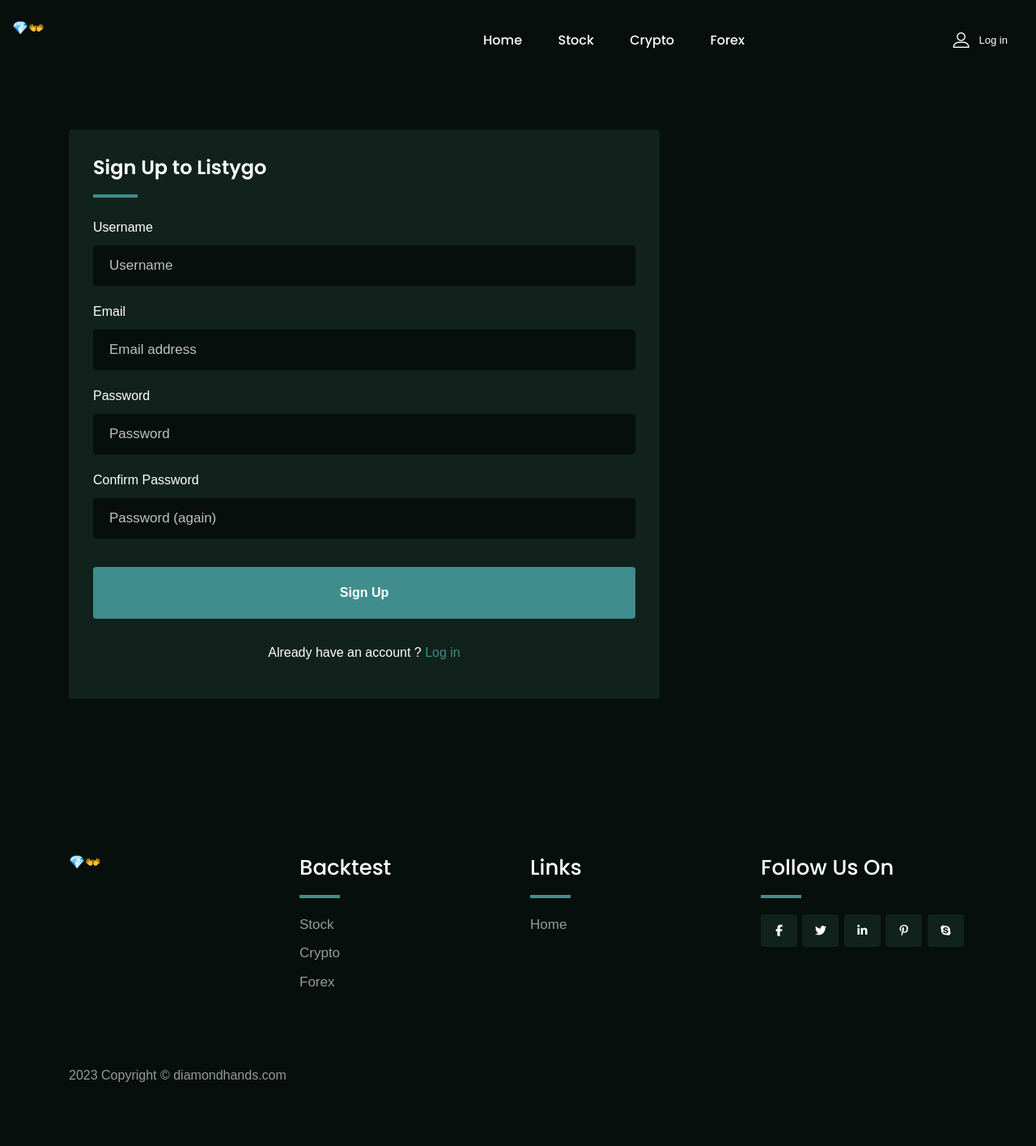
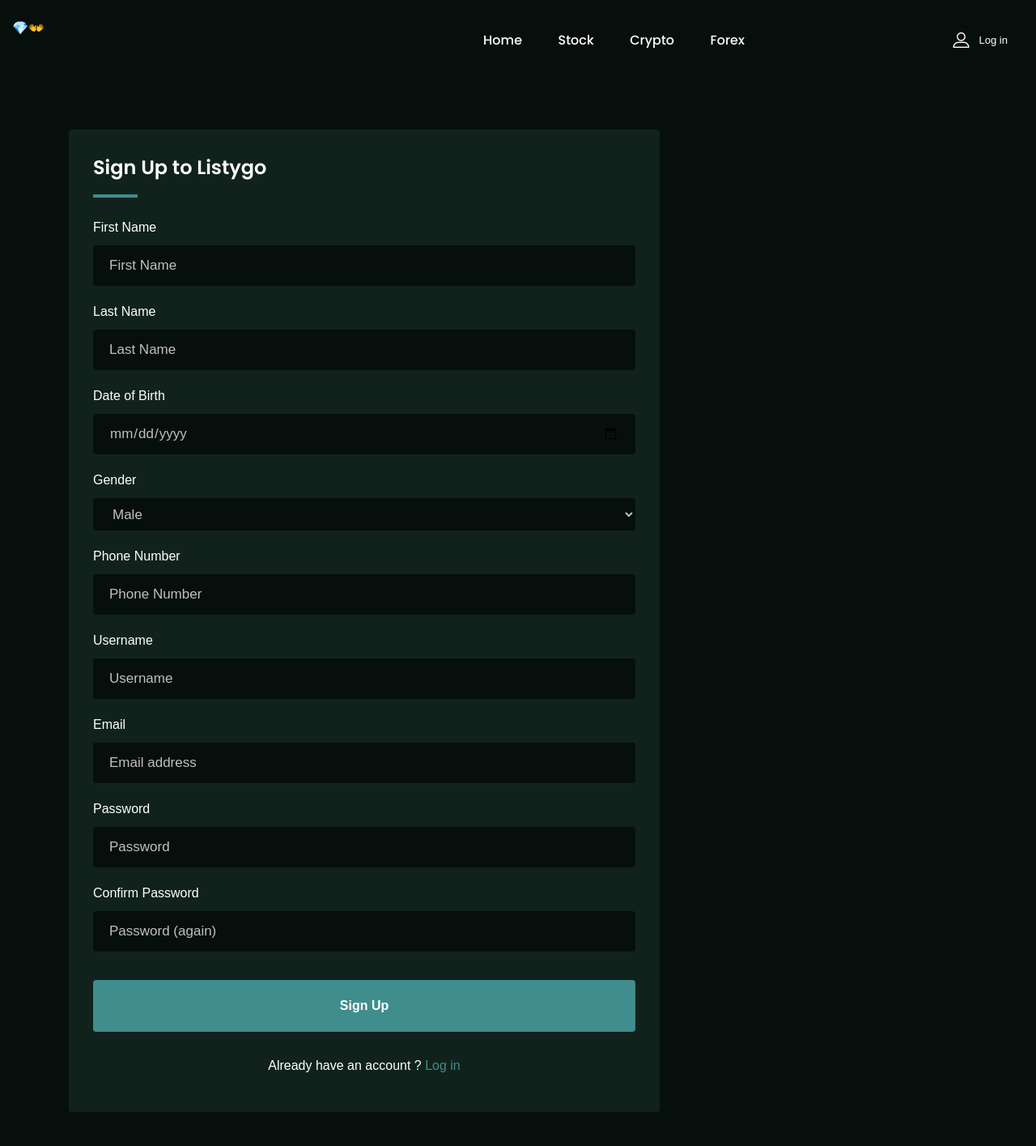
Before and after one commit to hersh29/diamond-hands, a Django app: page /accounts/signup/ in a window 1280 px wide. Shown: the top 1415 px of the page at 81% size. Before the commit the page ends 1336 px from the top, so only its background shows below. Run offline with Django 5.2, Linux system fonts and the light colour scheme; some libraries are stand-ins or nearby versions.

Commit message:
added basic login and signup form

```diff
--- a/backtest/forms.py
+++ b/backtest/forms.py
@@ -1,3 +1,4 @@
+from allauth.account.forms import SignupForm
 from django import forms
 
 from .models import Stock
@@ -102,3 +103,44 @@ class FutureTestForm(forms.Form):
             }
         )
     )
+
+
+class CustomSignupForm(SignupForm):
+    first_name = forms.CharField(
+        max_length=30,
+        label="First Name",
+        widget=forms.TextInput(attrs={"placeholder": "First Name"}),
+    )
+    last_name = forms.CharField(
+        max_length=30,
+        label="Last Name",
+        widget=forms.TextInput(attrs={"placeholder": "Last Name"}),
+    )
+    date_of_birth = forms.DateField(
+        label="Date of Birth",
+        widget=forms.DateInput(attrs={"type": "date", "placeholder": "Date of Birth"}),
+    )
+    gender = forms.ChoiceField(
+        choices=[("M", "Male"), ("F", "Female")],
+        label="Gender",
+        widget=forms.Select(
+            attrs={
+                "style": "background: #070F0C !important; color: #c0c0c0 !important; height: 40px; box-shadow:none !important;"
+            }
+        ),
+    )
+    phone_number = forms.CharField(
+        max_length=15,
+        label="Phone Number",
+        widget=forms.TextInput(attrs={"placeholder": "Phone Number"}),
+    )
+
+    def save(self, request):
+        user = super(CustomSignupForm, self).save(request)
+        user.first_name = self.cleaned_data["first_name"]
+        user.last_name = self.cleaned_data["last_name"]
+        user.date_of_birth = self.cleaned_data["date_of_birth"]
+        user.gender = self.cleaned_data["gender"]
+        user.phone_number = self.cleaned_data["phone_number"]
+        user.save()
+        return user
--- a/backtest/templates/base.html
+++ b/backtest/templates/base.html
@@ -112,9 +112,15 @@
                                             <i class="flaticon-profile"></i>Login
                                         </button> {% endcomment %}
                                     </li>
-                                     <li>
-                                        <a  href="{% url 'home' %}" class="ghost-btn"  ><i class="flaticon-profile"></i>Log in</a>
+                                    {% if user.is_authenticated %}
+                                    <li>
+                                        <a href="#" class="ghost-btn"><i class="flaticon-profile"></i>{{ user.username }}</a>
                                     </li>
+                                {% else %}
+                                    <li>
+                                        <a href="{% url 'account_login' %}" class="ghost-btn"><i class="flaticon-profile"></i>Log in</a>
+                                    </li>
+                                {% endif %}
                                 </ul>
                             </div>
                         </div>
--- a/diamondhands/settings.py
+++ b/diamondhands/settings.py
@@ -96,3 +96,9 @@ STATIC_URL = "static/"
 STATIC_ROOT = os.path.join(BASE_DIR, "static")
 
 TWELVE_API_KEY = os.getenv("TWELVE_API_KEY")
+
+AUTH_USER_MODEL = "backtest.CustomUser"
+
+ACCOUNT_FORMS = {"signup": "backtest.forms.CustomSignupForm"}
+ACCOUNT_EMAIL_VERIFICATION = "none"
+LOGIN_REDIRECT_URL = "home"
--- a/templates/account/signup.html
+++ b/templates/account/signup.html
@@ -19,6 +19,41 @@
                 <h3 class="inner-item-heading2" style='color:white !important;'>Sign Up to Listygo</h3>
                 <div class="row">
                     <div class="col-12">
+                        <label>First Name</label>
+                        <div class="form-group">
+                            {{ form.first_name|add_class:"form-control" }}
+                            {% if form.first_name.errors %}
+                                <div class="error" style="color: red;">{{ form.first_name.errors }}</div>
+                            {% endif %}
+                        </div>
+                        <label>Last Name</label>
+                        <div class="form-group">
+                            {{ form.last_name|add_class:"form-control" }}
+                            {% if form.last_name.errors %}
+                                <div class="error" style="color: red;">{{ form.last_name.errors }}</div>
+                            {% endif %}
+                        </div>
+                        <label>Date of Birth</label>
+                        <div class="form-group">
+                            {{ form.date_of_birth|add_class:"form-control" }}
+                            {% if form.date_of_birth.errors %}
+                                <div class="error" style="color: red;">{{ form.date_of_birth.errors }}</div>
+                            {% endif %}
+                        </div>
+                        <label>Gender</label>
+                        <div class="form-group">
+                            {{ form.gender|add_class:"form-control" }}
+                            {% if form.gender.errors %}
+                                <div class="error" style="color: red;">{{ form.gender.errors }}</div>
+                            {% endif %}
+                        </div>
+                        <label>Phone Number</label>
+                        <div class="form-group">
+                            {{ form.phone_number|add_class:"form-control" }}
+                            {% if form.phone_number.errors %}
+                                <div class="error" style="color: red;">{{ form.phone_number.errors }}</div>
+                            {% endif %}
+                        </div>
                         <label>Username</label>
                         <div class="form-group">
                             {{ form.username|add_class:"form-control" }}
@@ -33,7 +68,6 @@
                                 <div class="error" style="color: red;">{{ form.email.errors }}</div>
                             {% endif %}
                         </div>
-
                     </div>
                     <div class="col-12">
                         <label>Password</label>
@@ -52,7 +86,6 @@
                             {% if form.non_field_errors %}
                             <span style="color:#E9363D">{{form.non_field_errors.as_text}}</span>
                             {% endif %}
-
                         </div>
                     </div>
                 </div>
@@ -64,7 +97,6 @@
                     <a href="{% url 'account_login' %}" class="login">Log in</a>
                 </div>
             </div>
-
         </form>
       </div>
     </div>
```
Also changed, not shown: backtest/admin.py (+21 -1 lines), backtest/models.py (+9 -0 lines), backtest/migrations/0001_initial.py, db.sqlite3.
